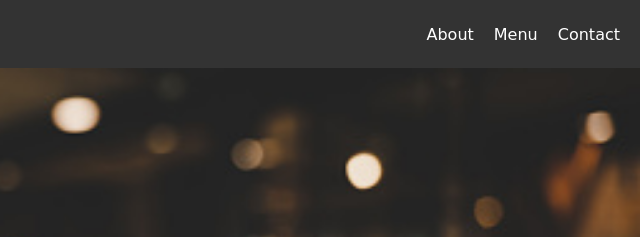
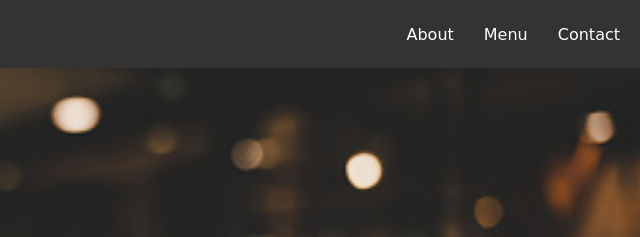
Before and after one commit to Ravijnv7/coffee_shop, a plain HTML site: page index.html in a window 1280 px wide. Shown: the top 237 px of the page, 640-1280 px from the left. Drawn offline with Linux system fonts and the light colour scheme.

Commit message:
modified the margin-left

```diff
--- a/style.css
+++ b/style.css
@@ -30,7 +30,7 @@
   }
 
   .nav-links li {
-    margin-left: 20px;
+    margin-left: 30px;
   }
 
   .nav-links a {
```
